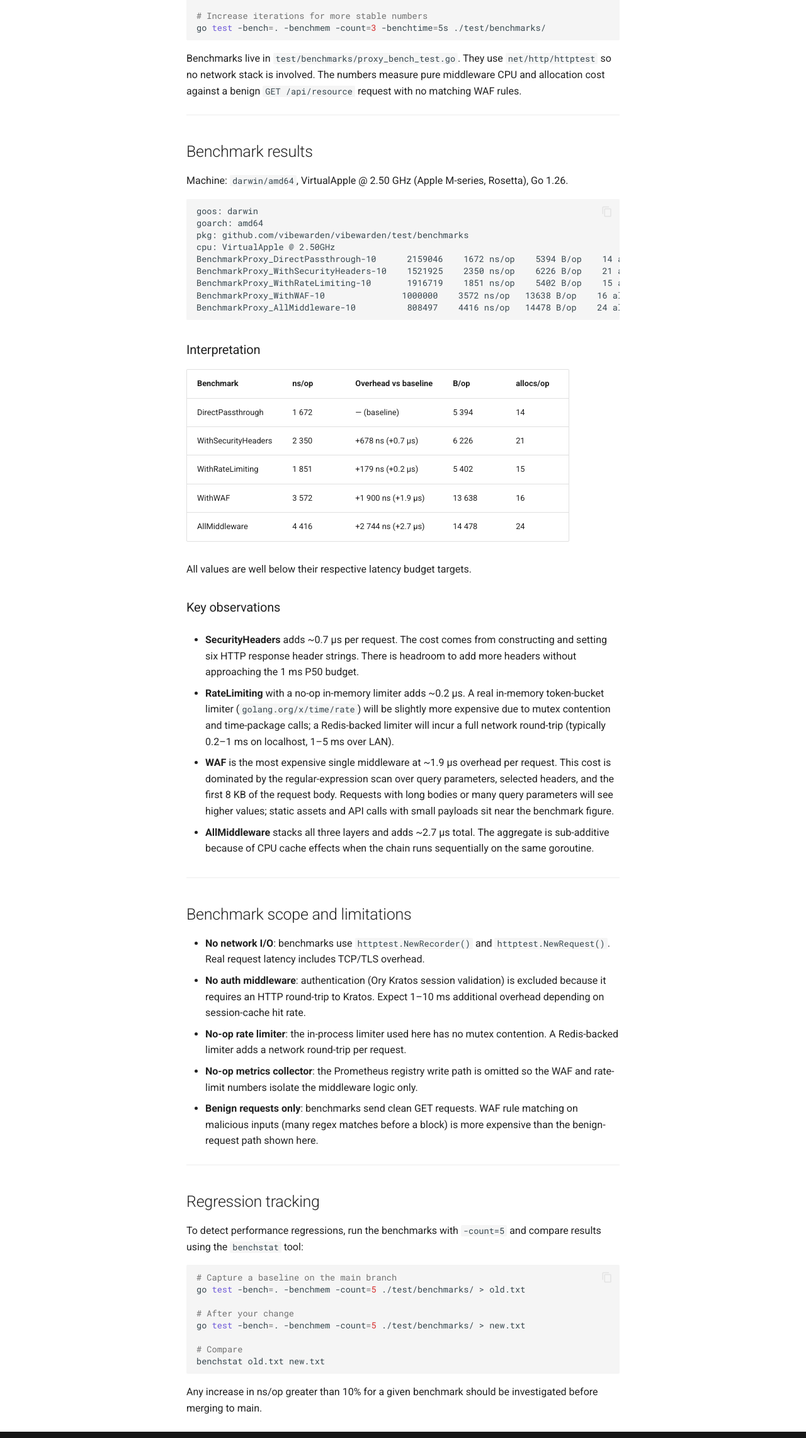
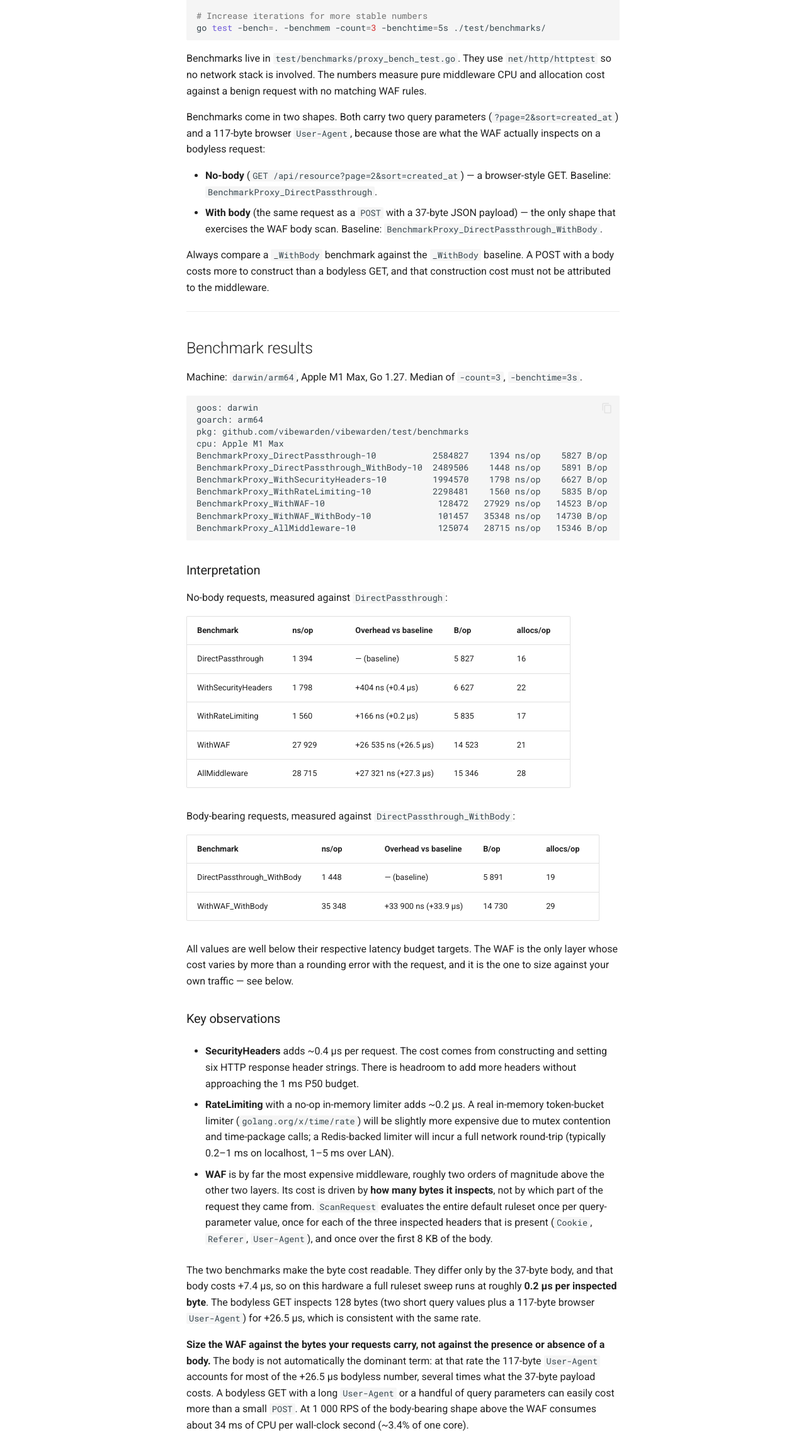
Before and after one commit to VibeWarden/vibewarden.dev, an Eleventy site: page docs/vibewarden/performance/index.html in a window 1280 px wide. Shown: the part 1112-3395 px from the top of the page at 63% size. Built offline with nearby package versions, Linux system fonts and the light colour scheme; Eleventy itself is replaced by a stand-in of ours; code samples lack their colours; files that its build step writes are made by us from their sources; no server answers.

Commit message:
docs: sync from vibewarden/vibewarden@ae90d21d2db898b6a5b0e998892957912c53f2a4 VibeWarden/vibewarden@ae90d21d2db898b6a5b0e998892957912c53f2a4

```diff
--- a/docs/vibewarden/performance/index.html
+++ b/docs/vibewarden/performance/index.html
@@ -1409,23 +1409,39 @@ network round-trip time.</p>
 </span></code></pre></div>
 <p>Benchmarks live in <code>test/benchmarks/proxy_bench_test.go</code>. They use
 <code>net/http/httptest</code> so no network stack is involved. The numbers measure pure
-middleware CPU and allocation cost against a benign <code>GET /api/resource</code> request
-with no matching WAF rules.</p>
+middleware CPU and allocation cost against a benign request with no matching
+WAF rules.</p>
+<p>Benchmarks come in two shapes. Both carry two query parameters
+(<code>?page=2&amp;sort=created_at</code>) and a 117-byte browser <code>User-Agent</code>, because those
+are what the WAF actually inspects on a bodyless request:</p>
+<ul>
+<li><strong>No-body</strong> (<code>GET /api/resource?page=2&amp;sort=created_at</code>) — a browser-style GET.
+  Baseline: <code>BenchmarkProxy_DirectPassthrough</code>.</li>
+<li><strong>With body</strong> (the same request as a <code>POST</code> with a 37-byte JSON payload) — the
+  only shape that exercises the WAF body scan.
+  Baseline: <code>BenchmarkProxy_DirectPassthrough_WithBody</code>.</li>
+</ul>
+<p>Always compare a <code>_WithBody</code> benchmark against the <code>_WithBody</code> baseline. A POST
+with a body costs more to construct than a bodyless GET, and that construction
+cost must not be attributed to the middleware.</p>
 <hr />
 <h2 id="benchmark-results">Benchmark results<a class="headerlink" href="#benchmark-results" title="Permanent link">&para;</a></h2>
-<p>Machine: <code>darwin/amd64</code>, VirtualApple @ 2.50 GHz (Apple M-series, Rosetta),
-Go 1.26.</p>
+<p>Machine: <code>darwin/arm64</code>, Apple M1 Max, Go 1.27. Median of <code>-count=3</code>,
+<code>-benchtime=3s</code>.</p>
 <div class="language-text highlight"><pre><span></span><code><span id="__span-1-1"><a id="__codelineno-1-1" name="__codelineno-1-1" href="#__codelineno-1-1"></a>goos: darwin
-</span><span id="__span-1-2"><a id="__codelineno-1-2" name="__codelineno-1-2" href="#__codelineno-1-2"></a>goarch: amd64
+</span><span id="__span-1-2"><a id="__codelineno-1-2" name="__codelineno-1-2" href="#__codelineno-1-2"></a>goarch: arm64
 </span><span id="__span-1-3"><a id="__codelineno-1-3" name="__codelineno-1-3" href="#__codelineno-1-3"></a>pkg: github.com/vibewarden/vibewarden/test/benchmarks
-</span><span id="__span-1-4"><a id="__codelineno-1-4" name="__codelineno-1-4" href="#__codelineno-1-4"></a>cpu: VirtualApple @ 2.50GHz
-</span><span id="__span-1-5"><a id="__codelineno-1-5" name="__codelineno-1-5" href="#__codelineno-1-5"></a>BenchmarkProxy_DirectPassthrough-10      2159046    1672 ns/op    5394 B/op    14 allocs/op
-</span><span id="__span-1-6"><a id="__codelineno-1-6" name="__codelineno-1-6" href="#__codelineno-1-6"></a>BenchmarkProxy_WithSecurityHeaders-10    1521925    2350 ns/op    6226 B/op    21 allocs/op
-</span><span id="__span-1-7"><a id="__codelineno-1-7" name="__codelineno-1-7" href="#__codelineno-1-7"></a>BenchmarkProxy_WithRateLimiting-10       1916719    1851 ns/op    5402 B/op    15 allocs/op
-</span><span id="__span-1-8"><a id="__codelineno-1-8" name="__codelineno-1-8" href="#__codelineno-1-8"></a>BenchmarkProxy_WithWAF-10               1000000    3572 ns/op   13638 B/op    16 allocs/op
-</span><span id="__span-1-9"><a id="__codelineno-1-9" name="__codelineno-1-9" href="#__codelineno-1-9"></a>BenchmarkProxy_AllMiddleware-10          808497    4416 ns/op   14478 B/op    24 allocs/op
+</span><span id="__span-1-4"><a id="__codelineno-1-4" name="__codelineno-1-4" href="#__codelineno-1-4"></a>cpu: Apple M1 Max
+</span><span id="__span-1-5"><a id="__codelineno-1-5" name="__codelineno-1-5" href="#__codelineno-1-5"></a>BenchmarkProxy_DirectPassthrough-10           2584827    1394 ns/op    5827 B/op    16 allocs/op
+</span><span id="__span-1-6"><a id="__codelineno-1-6" name="__codelineno-1-6" href="#__codelineno-1-6"></a>BenchmarkProxy_DirectPassthrough_WithBody-10  2489506    1448 ns/op    5891 B/op    19 allocs/op
+</span><span id="__span-1-7"><a id="__codelineno-1-7" name="__codelineno-1-7" href="#__codelineno-1-7"></a>BenchmarkProxy_WithSecurityHeaders-10         1994570    1798 ns/op    6627 B/op    22 allocs/op
+</span><span id="__span-1-8"><a id="__codelineno-1-8" name="__codelineno-1-8" href="#__codelineno-1-8"></a>BenchmarkProxy_WithRateLimiting-10            2298481    1560 ns/op    5835 B/op    17 allocs/op
+</span><span id="__span-1-9"><a id="__codelineno-1-9" name="__codelineno-1-9" href="#__codelineno-1-9"></a>BenchmarkProxy_WithWAF-10                      128472   27929 ns/op   14523 B/op    21 allocs/op
+</span><span id="__span-1-10"><a id="__codelineno-1-10" name="__codelineno-1-10" href="#__codelineno-1-10"></a>BenchmarkProxy_WithWAF_WithBody-10             101457   35348 ns/op   14730 B/op    29 allocs/op
+</span><span id="__span-1-11"><a id="__codelineno-1-11" name="__codelineno-1-11" href="#__codelineno-1-11"></a>BenchmarkProxy_AllMiddleware-10                125074   28715 ns/op   15346 B/op    28 allocs/op
 </span></code></pre></div>
 <h3 id="interpretation">Interpretation<a class="headerlink" href="#interpretation" title="Permanent link">&para;</a></h3>
+<p>No-body requests, measured against <code>DirectPassthrough</code>:</p>
 <table>
 <thead>
 <tr>
@@ -1439,46 +1455,76 @@ Go 1.26.</p>
 <tbody>
 <tr>
 <td>DirectPassthrough</td>
-<td>1 672</td>
+<td>1 394</td>
 <td>— (baseline)</td>
-<td>5 394</td>
-<td>14</td>
+<td>5 827</td>
+<td>16</td>
 </tr>
 <tr>
 <td>WithSecurityHeaders</td>
-<td>2 350</td>
-<td>+678 ns (+0.7 µs)</td>
-<td>6 226</td>
+<td>1 798</td>
+<td>+404 ns (+0.4 µs)</td>
+<td>6 627</td>
+<td>22</td>
+</tr>
+<tr>
+<td>WithRateLimiting</td>
+<td>1 560</td>
+<td>+166 ns (+0.2 µs)</td>
+<td>5 835</td>
+<td>17</td>
+</tr>
+<tr>
+<td>WithWAF</td>
+<td>27 929</td>
+<td>+26 535 ns (+26.5 µs)</td>
+<td>14 523</td>
 <td>21</td>
 </tr>
 <tr>
-<td>WithRateLimiting</td>
-<td>1 851</td>
-<td>+179 ns (+0.2 µs)</td>
-<td>5 402</td>
-<td>15</td>
-</tr>
-<tr>
-<td>WithWAF</td>
-<td>3 572</td>
-<td>+1 900 ns (+1.9 µs)</td>
-<td>13 638</td>
-<td>16</td>
-</tr>
-<tr>
 <td>AllMiddleware</td>
-<td>4 416</td>
-<td>+2 744 ns (+2.7 µs)</td>
-<td>14 478</td>
-<td>24</td>
+<td>28 715</td>
+<td>+27 321 ns (+27.3 µs)</td>
+<td>15 346</td>
+<td>28</td>
 </tr>
 </tbody>
 </table>
-<p>All values are well below their respective latency budget targets.</p>
+<p>Body-bearing requests, measured against <code>DirectPassthrough_WithBody</code>:</p>
+<table>
+<thead>
+<tr>
+<th>Benchmark</th>
+<th>ns/op</th>
+<th>Overhead vs baseline</th>
+<th>B/op</th>
+<th>allocs/op</th>
+</tr>
+</thead>
+<tbody>
+<tr>
+<td>DirectPassthrough_WithBody</td>
+<td>1 448</td>
+<td>— (baseline)</td>
+<td>5 891</td>
+<td>19</td>
+</tr>
+<tr>
+<td>WithWAF_WithBody</td>
+<td>35 348</td>
+<td>+33 900 ns (+33.9 µs)</td>
+<td>14 730</td>
+<td>29</td>
+</tr>
+</tbody>
+</table>
+<p>All values are well below their respective latency budget targets. The WAF is
+the only layer whose cost varies by more than a rounding error with the request,
+and it is the one to size against your own traffic — see below.</p>
 <h3 id="key-observations">Key observations<a class="headerlink" href="#key-observations" title="Permanent link">&para;</a></h3>
 <ul>
 <li>
-<p><strong>SecurityHeaders</strong> adds ~0.7 µs per request. The cost comes from constructing
+<p><strong>SecurityHeaders</strong> adds ~0.4 µs per request. The cost comes from constructing
   and setting six HTTP response header strings. There is headroom to add more
   headers without approaching the 1 ms P50 budget.</p>
 </li>
@@ -1490,17 +1536,35 @@ Go 1.26.</p>
   1–5 ms over LAN).</p>
 </li>
 <li>
-<p><strong>WAF</strong> is the most expensive single middleware at ~1.9 µs overhead per
-  request. This cost is dominated by the regular-expression scan over query
-  parameters, selected headers, and the first 8 KB of the request body.
-  Requests with long bodies or many query parameters will see higher values;
-  static assets and API calls with small payloads sit near the benchmark figure.</p>
+<p><strong>WAF</strong> is by far the most expensive middleware, roughly two orders of
+  magnitude above the other two layers. Its cost is driven by <strong>how many bytes
+  it inspects</strong>, not by which part of the request they came from. <code>ScanRequest</code>
+  evaluates the entire default ruleset once per query-parameter value, once for
+  each of the three inspected headers that is present (<code>Cookie</code>, <code>Referer</code>,
+  <code>User-Agent</code>), and once over the first 8 KB of the body.</p>
 </li>
-<li>
-<p><strong>AllMiddleware</strong> stacks all three layers and adds ~2.7 µs total. The
-  aggregate is sub-additive because of CPU cache effects when the chain runs
-  sequentially on the same goroutine.</p>
-</li>
+</ul>
+<p>The two benchmarks make the byte cost readable. They differ only by the
+  37-byte body, and that body costs +7.4 µs, so on this hardware a full ruleset
+  sweep runs at roughly <strong>0.2 µs per inspected byte</strong>. The bodyless GET inspects
+  128 bytes (two short query values plus a 117-byte browser <code>User-Agent</code>) for
+  +26.5 µs, which is consistent with the same rate.</p>
+<p><strong>Size the WAF against the bytes your requests carry, not against the presence
+  or absence of a body.</strong> The body is not automatically the dominant term: at
+  that rate the 117-byte <code>User-Agent</code> accounts for most of the +26.5 µs bodyless
+  number, several times what the 37-byte payload costs. A bodyless GET with a
+  long <code>User-Agent</code> or a handful of query parameters can easily cost more than a
+  small <code>POST</code>. At 1 000 RPS of the body-bearing shape above the WAF consumes
+  about 34 ms of CPU per wall-clock second (~3.4% of one core).</p>
+<p>Extrapolating the per-byte rate, a request that fills the 8 KB body-scan limit
+  lands in the low milliseconds — the same order as the &lt; 2 ms P50 WAF budget.
+  That extrapolation is not benchmarked here; measure it against your own payload
+  sizes if you accept large request bodies.</p>
+<ul>
+<li><strong>AllMiddleware</strong> stacks all three layers for +27.3 µs on the bodyless shape:
+  the WAF number plus the ~0.6 µs the other two layers cost in isolation. It uses
+  <code>newBenchRequest</code>, so add roughly the body-scan increment above for a JSON
+  <code>POST</code>.</li>
 </ul>
 <hr />
 <h2 id="benchmark-scope-and-limitations">Benchmark scope and limitations<a class="headerlink" href="#benchmark-scope-and-limitations" title="Permanent link">&para;</a></h2>
@@ -1514,9 +1578,17 @@ Go 1.26.</p>
   contention. A Redis-backed limiter adds a network round-trip per request.</li>
 <li><strong>No-op metrics collector</strong>: the Prometheus registry write path is omitted
   so the WAF and rate-limit numbers isolate the middleware logic only.</li>
-<li><strong>Benign requests only</strong>: benchmarks send clean GET requests. WAF rule
-  matching on malicious inputs (many regex matches before a block) is more
-  expensive than the benign-request path shown here.</li>
+<li><strong>Benign requests only</strong>: benchmarks send clean requests. WAF rule matching on
+  malicious inputs (many regex matches before a block) is more expensive than
+  the benign-request path shown here.</li>
+<li><strong>One request shape only</strong>: the benchmarks use two short query parameters, one
+  inspected header, and (for <code>_WithBody</code>) a 37-byte JSON payload. WAF cost scales
+  with the total inspected bytes, so a request with more query parameters, a
+  <code>Cookie</code>, or a payload approaching the 8 KB scan limit costs proportionally
+  more regex work.</li>
+<li><strong>Upstream does not drain the body</strong>: the benchmark upstream handler never
+  reads the request body, so the cost of reading back the body the WAF restored
+  is not included. It is a few hundred nanoseconds for small payloads.</li>
 </ul>
 <hr />
 <h2 id="regression-tracking">Regression tracking<a class="headerlink" href="#regression-tracking" title="Permanent link">&para;</a></h2>
```
Also changed, not shown: docs/vibewarden/faq/index.html (+1 -1 lines), docs/vibewarden/search/search_index.json.
